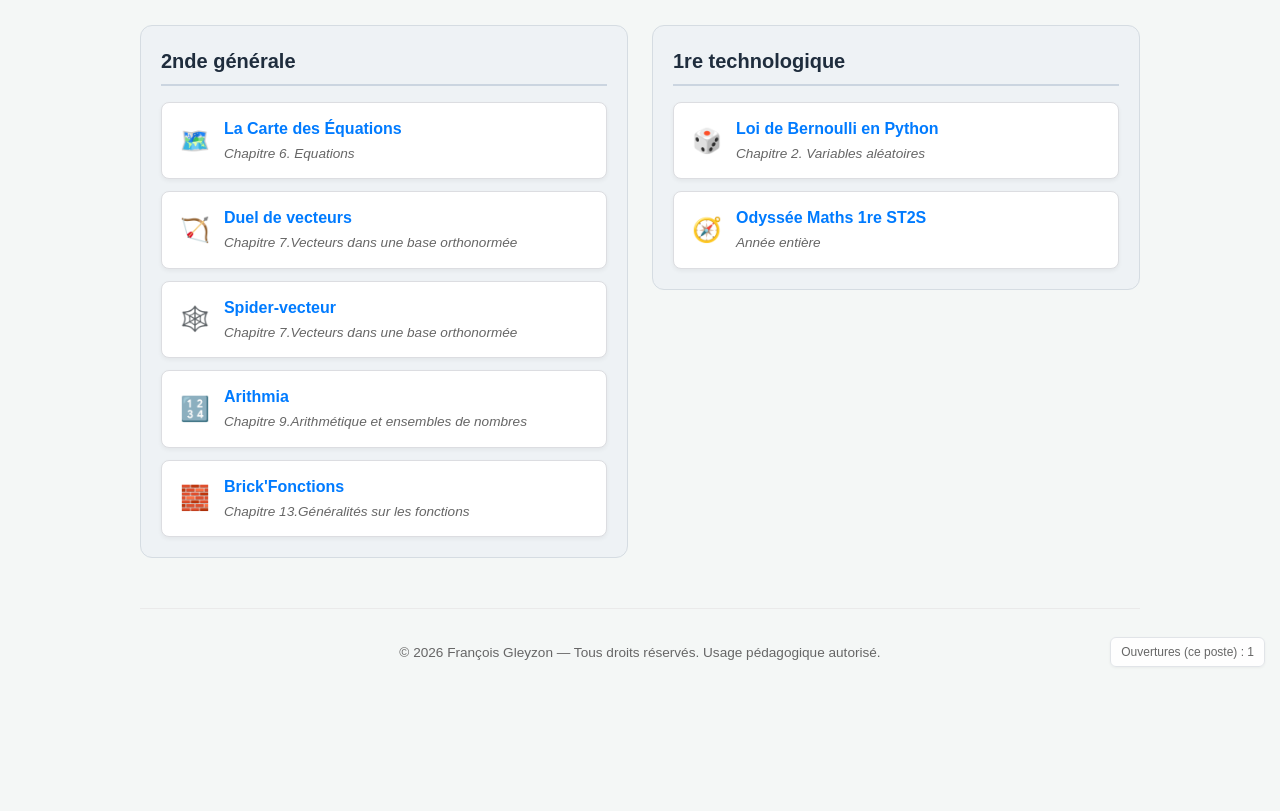
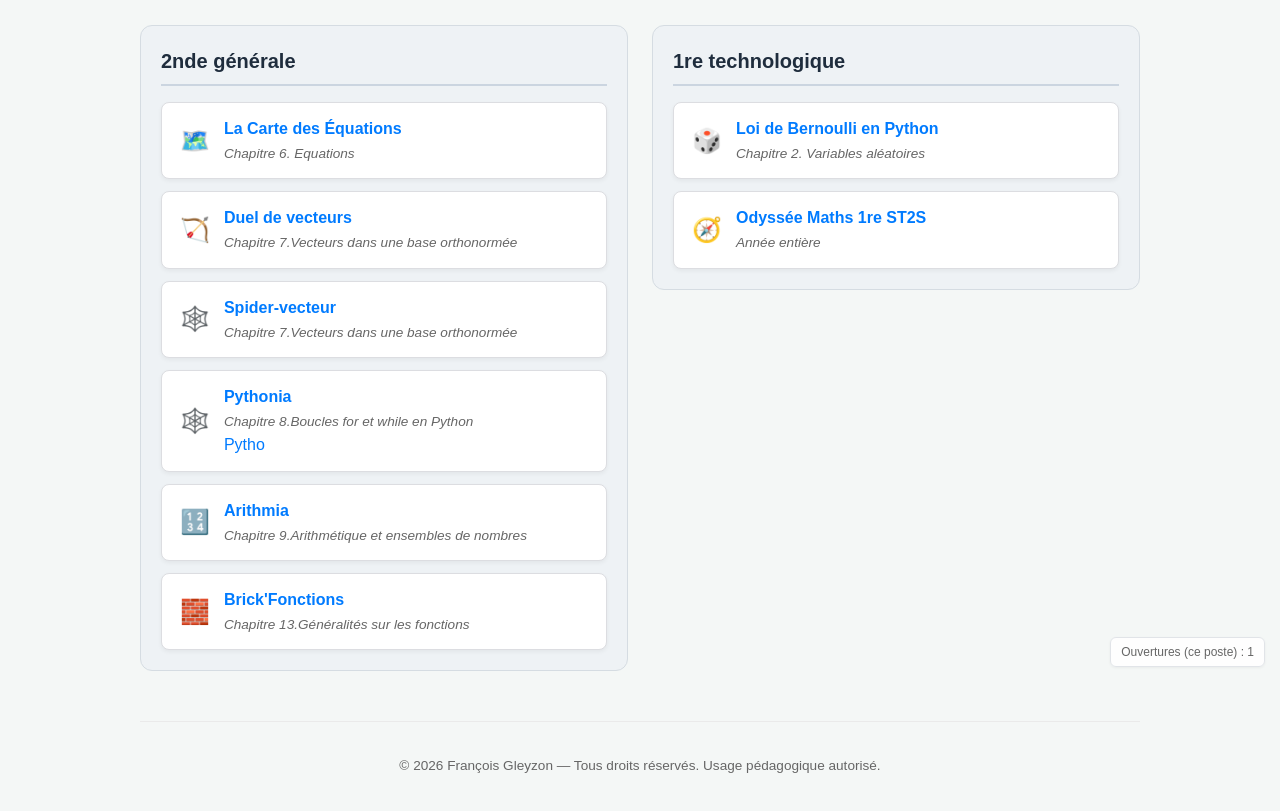
Before and after one commit to FrancoisGLEYZON/applis-maths, a plain HTML site: page index.html in a window 1280 px wide. Shown: the part 123-934 px from the top of the page. Before the commit the page ends 826 px from the top, so only its background shows below. Drawn offline with Linux system fonts and the light colour scheme.

Commit message:
Update index.html

```diff
--- a/index.html
+++ b/index.html
@@ -138,6 +138,15 @@
                     </a>
                 </li>
                 <li>
+                    <a href="Pythonia – révisions Python.html">
+                        <span class="emoji">🕸️</span>
+                        <span class="app-info">
+                            <span class="app-title">Pythonia</span>
+                            <span class="app-chapter">Chapitre 8.Boucles for et while en Python</span> Pytho
+                        </span>
+                    </a>
+                </li>
+                <li>
                     <a href="arithmia/index.html">
                         <span class="emoji">🔢</span>
                         <span class="app-info">
```
